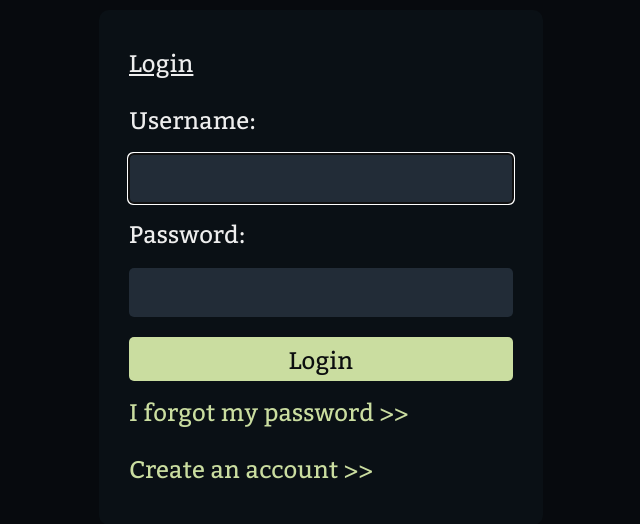
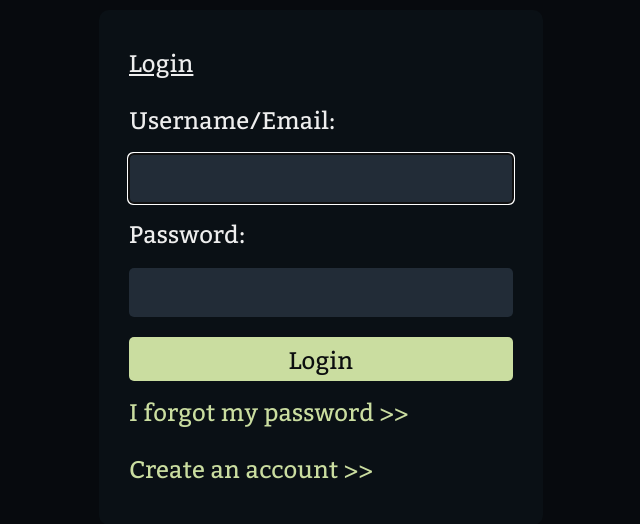
Before and after one commit to Bitfeller/Bento, a PHP site: page /login in a window 1280 px wide. Shown: the part 245-769 px from the top of the page, without its empty margins (319-959 px from the left). Run offline with PHP 8.4, Linux system fonts and the light colour scheme; some libraries are stand-ins or nearby versions.

Commit message:
username/email fix; refer to #109

```diff
--- a/site/index.php
+++ b/site/index.php
@@ -146,7 +146,7 @@
         <dialog class="modal" id="signInModal">
             <div class="modal-content">
                 <p><u>Login</u></p>
-                <p>Username:</p>
+                <p>Username/Email:</p>
                 <input type="text" id="signInUsername">
                 <p>Password:</p>
                 <input type="password" id="signInPassword">
--- a/site/login.php
+++ b/site/login.php
@@ -12,7 +12,7 @@
     <div class="modal" id="signInModal">
         <div class="modal-content">
             <p><u>Login</u></p>
-            <p>Username:</p>
+            <p>Username/Email:</p>
             <input type="text" id="signInUsername" autofocus>
             <p>Password:</p>
             <input type="password" id="signInPassword">
```
